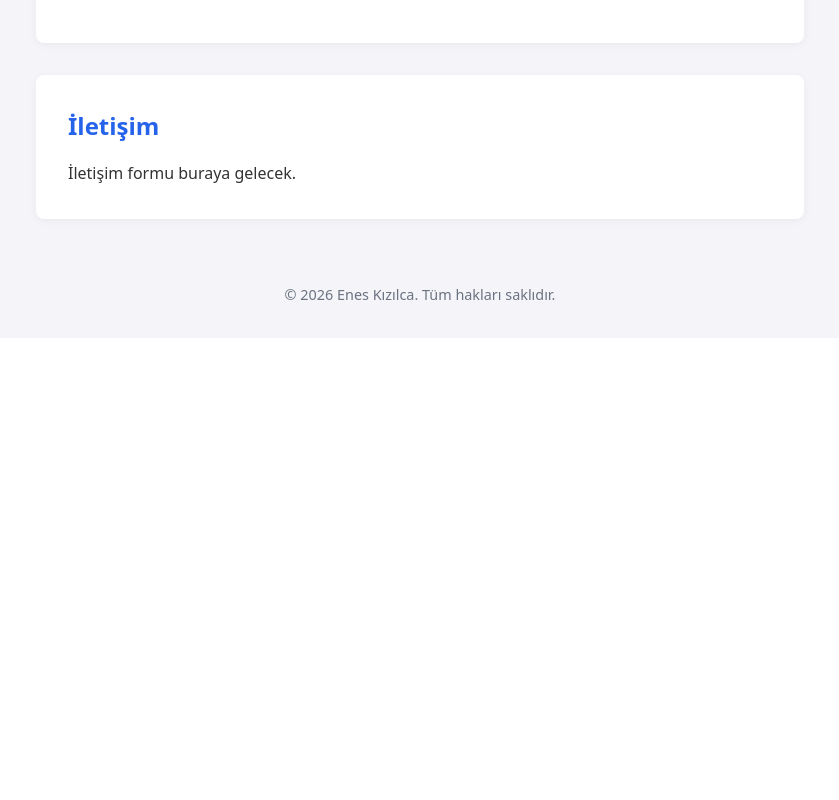
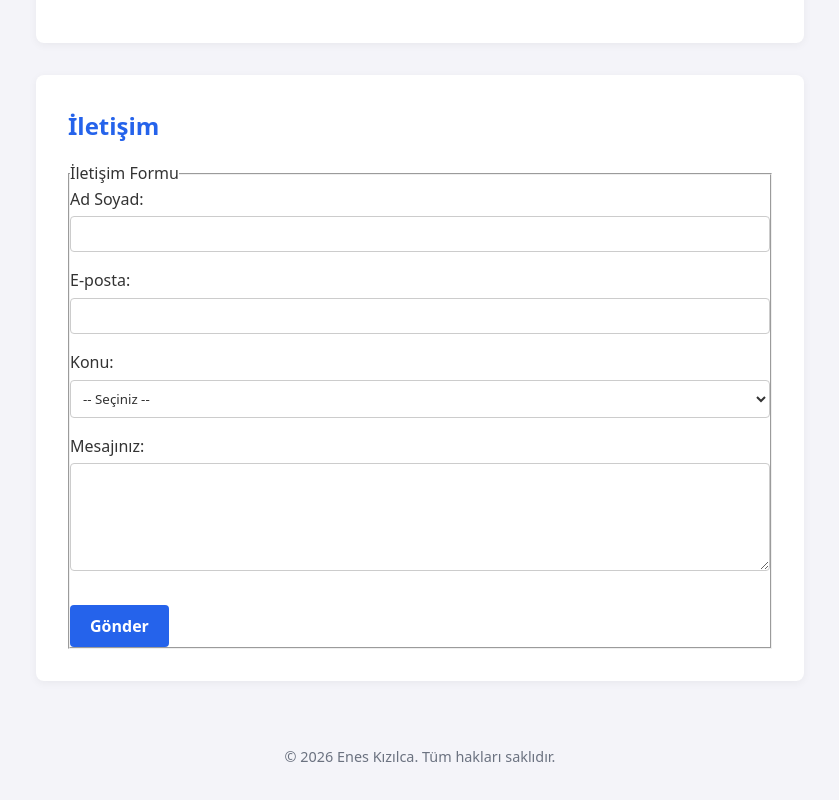
Before and after one commit to eneskizilca/web-lab-project, a React (Vite) app: page / in a window 1280 px wide. Shown: the part 1046-1846 px from the top of the page, without its empty margins (220-1059 px from the left). Before the commit the page ends 1384 px from the top, so only its background shows below. Built offline with nearby package versions, Linux system fonts and the light colour scheme.

Commit message:
feat: add accessible contact form and fix styles

```diff
--- a/src/App.css
+++ b/src/App.css
@@ -51,6 +51,26 @@
   padding: 0.5rem;
   border: 1px solid #ccc;
   border-radius: 4px;
+  background-color: #ffffff;
+  /* İçi siyah olma sorununu çözer */
+  color: #333333;
+  /* İçine yazılan yazının rengi */
+  font-family: inherit;
+}
+
+button[type="submit"] {
+  background-color: #2563EB;
+  color: white;
+  padding: 10px 20px;
+  border: none;
+  border-radius: 4px;
+  cursor: pointer;
+  font-weight: bold;
+  margin-top: 10px;
+}
+
+button[type="submit"]:hover {
+  background-color: #1E3A8A;
 }
 
 .error-msg {
--- a/src/App.tsx
+++ b/src/App.tsx
@@ -63,8 +63,69 @@
         {/* İletişim Bölümü */}
         <section id="iletisim">
           <h2>İletişim</h2>
-          {/* Formu bir sonraki commit adımında buraya ekleyeceğiz */}
-          <p>İletişim formu buraya gelecek.</p>
+
+          {/* Form başlangıcı (Uygulama-4) */}
+          <form action="#" method="POST" noValidate>
+            <fieldset>
+              <legend>İletişim Formu</legend>
+
+              <div className="form-group">
+                <label htmlFor="name">Ad Soyad: </label>
+                <input
+                  type="text"
+                  id="name"
+                  name="name"
+                  required
+                  minLength={2}
+                  aria-describedby="name-error"
+                />
+                <small id="name-error" className="error-msg" role="alert"></small>
+              </div>
+
+              <div className="form-group">
+                <label htmlFor="email">E-posta: </label>
+                <input
+                  type="email"
+                  id="email"
+                  name="email"
+                  required
+                  aria-describedby="email-error"
+                />
+                <small id="email-error" className="error-msg" role="alert"></small>
+              </div>
+
+              <div className="form-group">
+                <label htmlFor="subject">Konu: </label>
+                <select
+                  id="subject"
+                  name="subject"
+                  required
+                  aria-describedby="subject-error"
+                >
+                  <option value="">-- Seçiniz --</option>
+                  <option value="is">İş Teklifi</option>
+                  <option value="soru">Soru</option>
+                  <option value="oneri">Öneri</option>
+                </select>
+                <small id="subject-error" className="error-msg" role="alert"></small>
+              </div>
+
+              <div className="form-group">
+                <label htmlFor="message">Mesajınız:</label>
+                <textarea
+                  id="message"
+                  name="message"
+                  rows={5}
+                  required
+                  minLength={10}
+                  aria-describedby="message-error"
+                ></textarea>
+                <small id="message-error" className="error-msg" role="alert"></small>
+              </div>
+
+              <button type="submit">Gönder</button>
+            </fieldset>
+          </form>
         </section>
       </main>
 
```
Also changed, not shown: public/profil.png (added).
